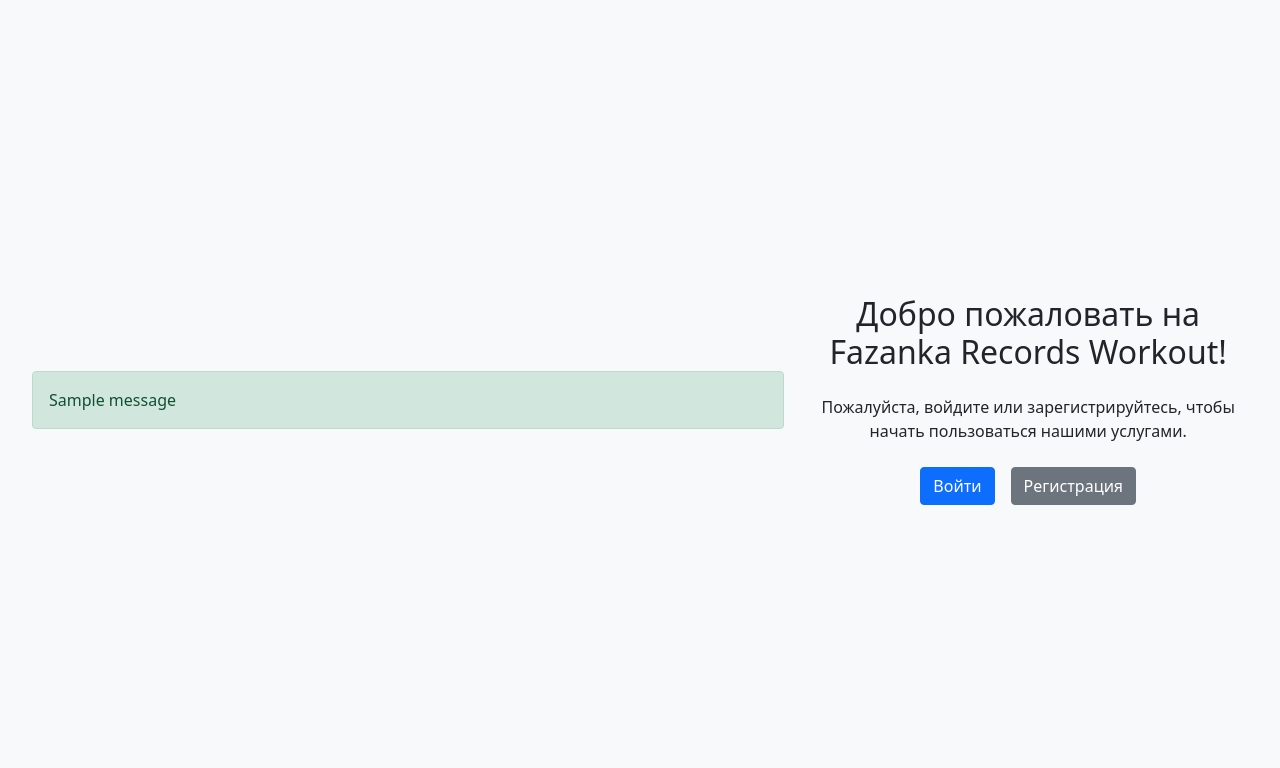
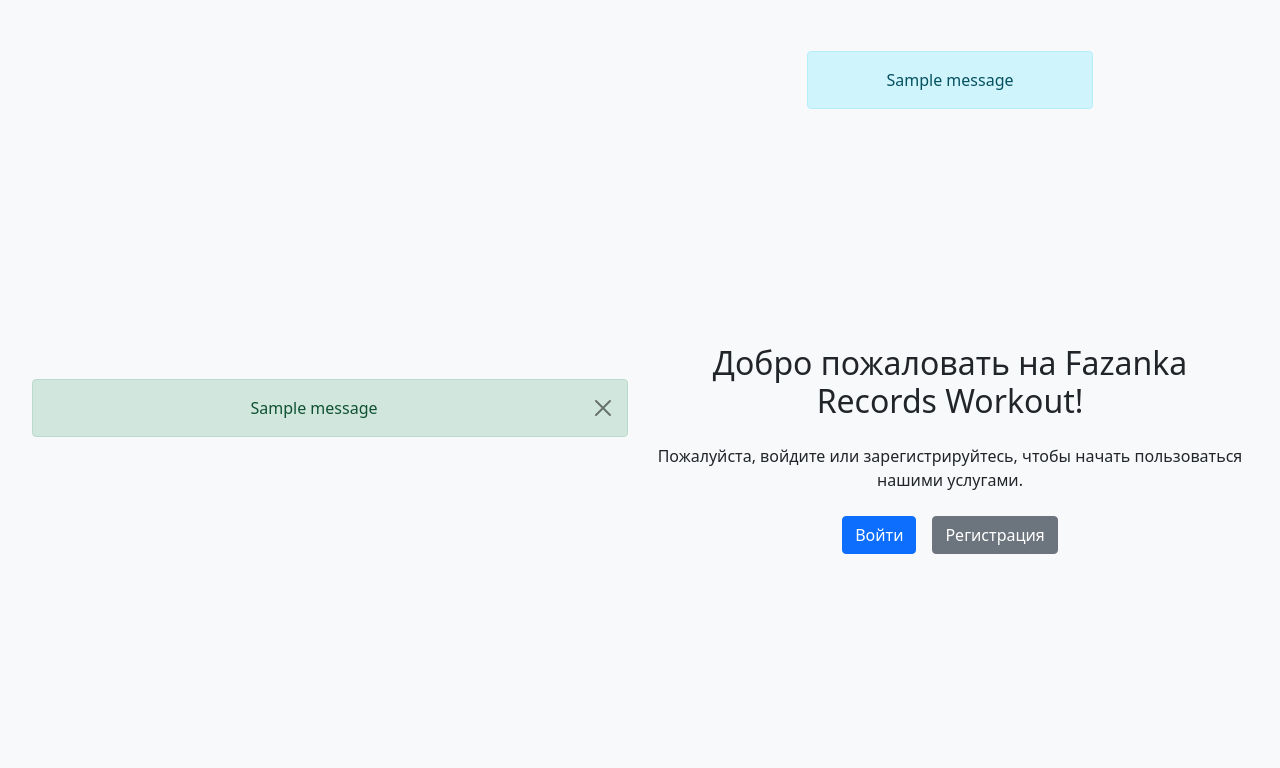
Before and after one commit to Ithinkimbulletproof/Home_Workouts, a Django app: page / in a window 1280 px wide. Shown: the top 768 px of the page. Run offline with Django 5.2, Linux system fonts and the light colour scheme; tables that the repository leaves empty hold one stand-in row (values such as "Sample post"); one stand-in notice (Sample message) is shown.

Commit message:
Some fix

```diff
--- a/home_workouts/workouts/templates/workouts/base.html
+++ b/home_workouts/workouts/templates/workouts/base.html
@@ -57,6 +57,10 @@
             text-align: center;
             width: 100%;
         }
+        .alert {
+            margin-top: 20px;
+            margin-bottom: 20px;
+        }
     </style>
 </head>
 <body>
@@ -103,10 +107,11 @@
     <main>
         {% if messages %}
         <div class="container mt-3">
-            {% for message in messages %}
-            <div class="alert alert-{{ message.tags }}">
-                {{ message }}
-            </div>
+            {% for message in messages|dictsort:"level" %}
+                <div class="alert alert-{{ message.tags }} text-center alert-dismissible fade show" role="alert">
+                    {{ message }}
+                    <button type="button" class="btn-close" data-bs-dismiss="alert" aria-label="Close"></button>
+                </div>
             {% endfor %}
         </div>
         {% endif %}
--- a/home_workouts/workouts/templates/workouts/home.html
+++ b/home_workouts/workouts/templates/workouts/home.html
@@ -3,6 +3,19 @@
 {% block title %}Добро пожаловать{% endblock %}
 
 {% block content %}
+<div class="container">
+    {% if messages %}
+        <div class="row justify-content-center">
+            <div class="col-md-6">
+                <div class="alert alert-info text-center">
+                    {% for message in messages %}
+                        {{ message }}
+                    {% endfor %}
+                </div>
+            </div>
+        </div>
+    {% endif %}
+
     <div class="d-flex flex-column justify-content-center align-items-center" style="height: 80vh;">
         <h2 class="text-center mb-4">Добро пожаловать на Fazanka Records Workout!</h2>
         <p class="text-center mb-4">Пожалуйста, войдите или зарегистрируйтесь, чтобы начать пользоваться нашими услугами.</p>
@@ -12,4 +25,5 @@
             <a href="{% url 'register' %}" class="btn btn-secondary mx-2">Регистрация</a>
         </div>
     </div>
+</div>
 {% endblock %}
--- a/home_workouts/workouts/views.py
+++ b/home_workouts/workouts/views.py
@@ -20,7 +20,6 @@
         if form.is_valid():
             user = form.save()
             login(request, user)
-            messages.success(request, "Вы успешно зарегистрированы!")
             return redirect("profile")
         else:
             messages.error(
```
Also changed, not shown: home_workouts/workouts/templates/workouts/profile.html (+5 -2 lines). Lines whose indentation alone changed are shown as unchanged.
